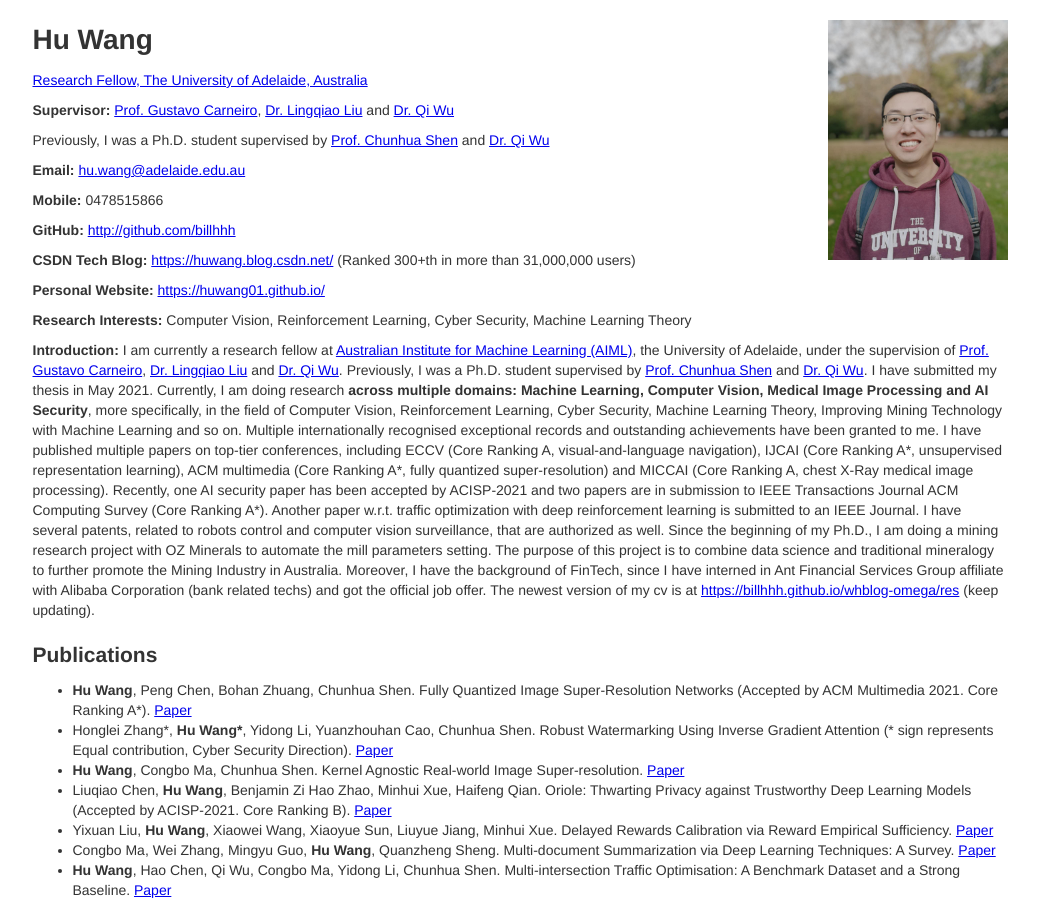
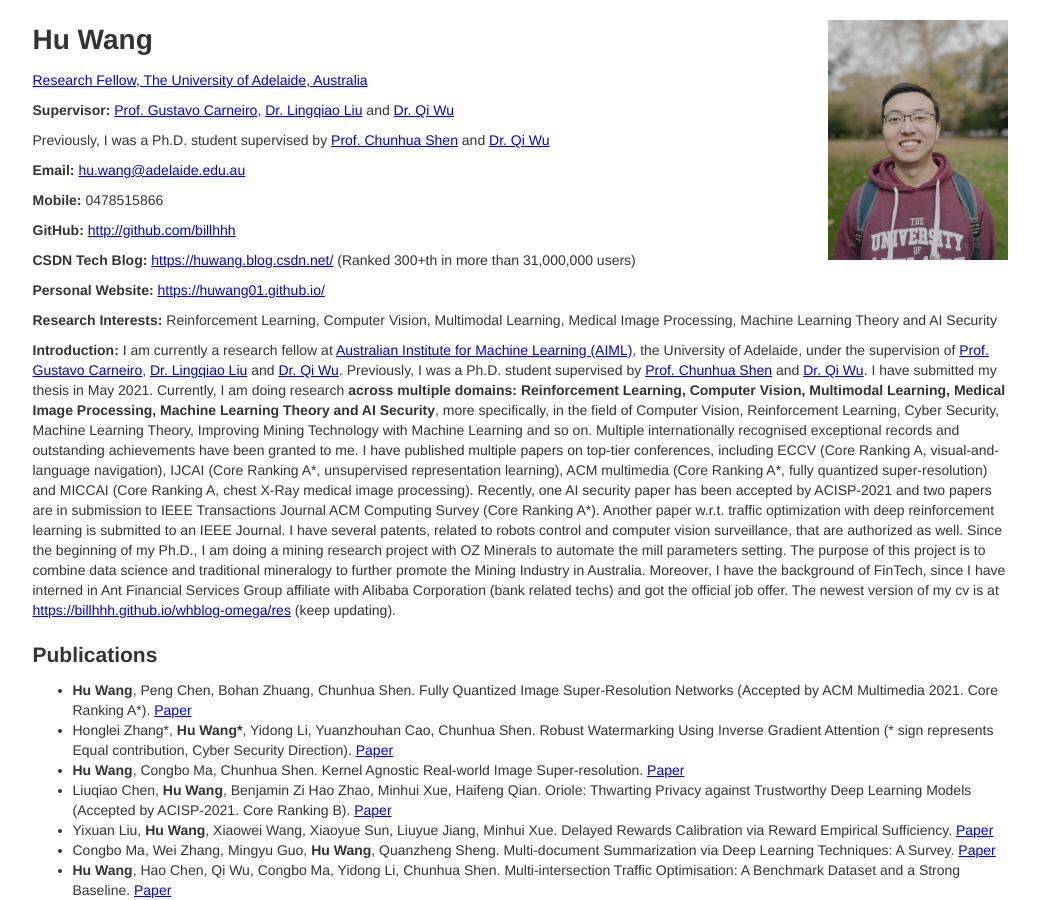
Before and after one commit to billhhh/whblog-omega, a Jekyll site: the page res/index.html, which Jekyll copies as it is, in a window 1280 px wide and 900 px high. Shown: the whole window, without its empty margins (120-1159 px from the left). Built offline with Jekyll 4.4.1, drawn with Linux system fonts in a browser that asks for light colours.

Commit message:
Update index.html

```diff
--- a/res/index.html
+++ b/res/index.html
@@ -42,13 +42,14 @@
       </p>
       <p>
         <strong>Research Interests:</strong>
-        Computer Vision, Reinforcement Learning, Cyber Security, Machine Learning Theory
+        Reinforcement Learning, Computer Vision, Multimodal Learning, Medical Image Processing, Machine Learning Theory and AI Security
+      </p>
       </p>
       <p>
         <strong>Introduction:</strong>
         I am currently a research fellow at <a href='https://www.adelaide.edu.au/aiml/'> Australian Institute for Machine Learning (AIML)</a>, the University of Adelaide, under the supervision of <a href='https://cs.adelaide.edu.au/~carneiro/'>Prof. Gustavo Carneiro</a>, <a href='https://sites.google.com/site/lingqiaoliu83/home/'>Dr. Lingqiao Liu</a> and <a href='http://www.qi-wu.me/'>Dr. Qi Wu</a>.
 	Previously, I was a Ph.D. student supervised by <a href='http://cs.adelaide.edu.au/~chhshen/'>Prof. Chunhua Shen</a> and <a href='http://www.qi-wu.me/'>Dr. Qi Wu</a>. I have submitted my thesis in May 2021.
-	Currently, I am doing research <strong>across multiple domains: Machine Learning, Computer Vision, Medical Image Processing and AI Security</strong>, more specifically, in the field of Computer Vision, Reinforcement Learning, Cyber Security, Machine Learning Theory, Improving Mining Technology with Machine Learning and so on.
+	Currently, I am doing research <strong>across multiple domains: Reinforcement Learning, Computer Vision, Multimodal Learning, Medical Image Processing, Machine Learning Theory and AI Security</strong>, more specifically, in the field of Computer Vision, Reinforcement Learning, Cyber Security, Machine Learning Theory, Improving Mining Technology with Machine Learning and so on.
 	Multiple internationally recognised exceptional records and outstanding achievements have been granted to me.
 	I have published multiple papers on top-tier conferences, including ECCV (Core Ranking A, visual-and-language navigation), IJCAI (Core Ranking A*, unsupervised representation learning), ACM multimedia (Core Ranking A*, fully quantized super-resolution) and MICCAI (Core Ranking A, chest X-Ray medical image processing).
 	Recently, one AI security paper has been accepted by ACISP-2021 and two papers are in submission to IEEE Transactions Journal ACM Computing Survey (Core Ranking A*).
```
